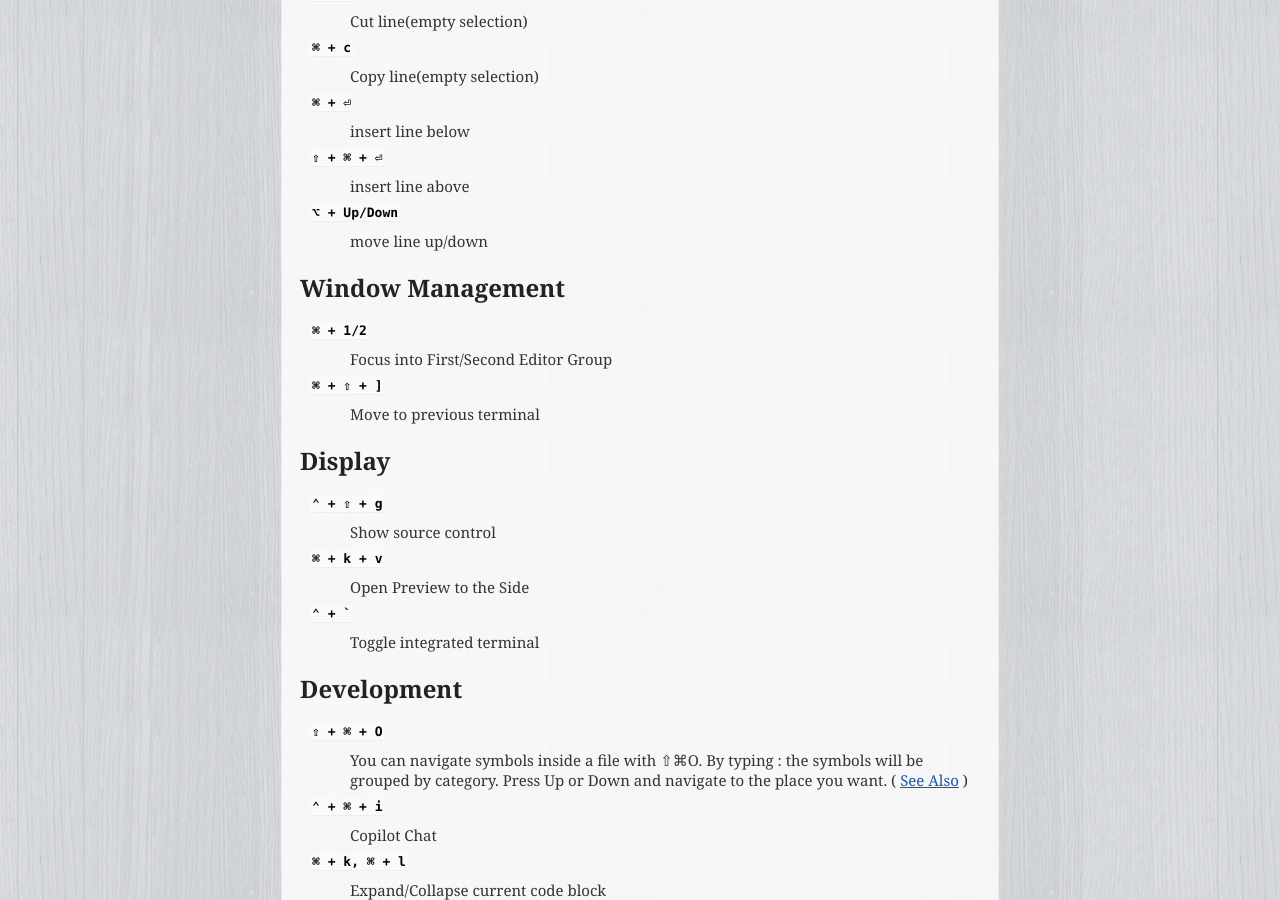
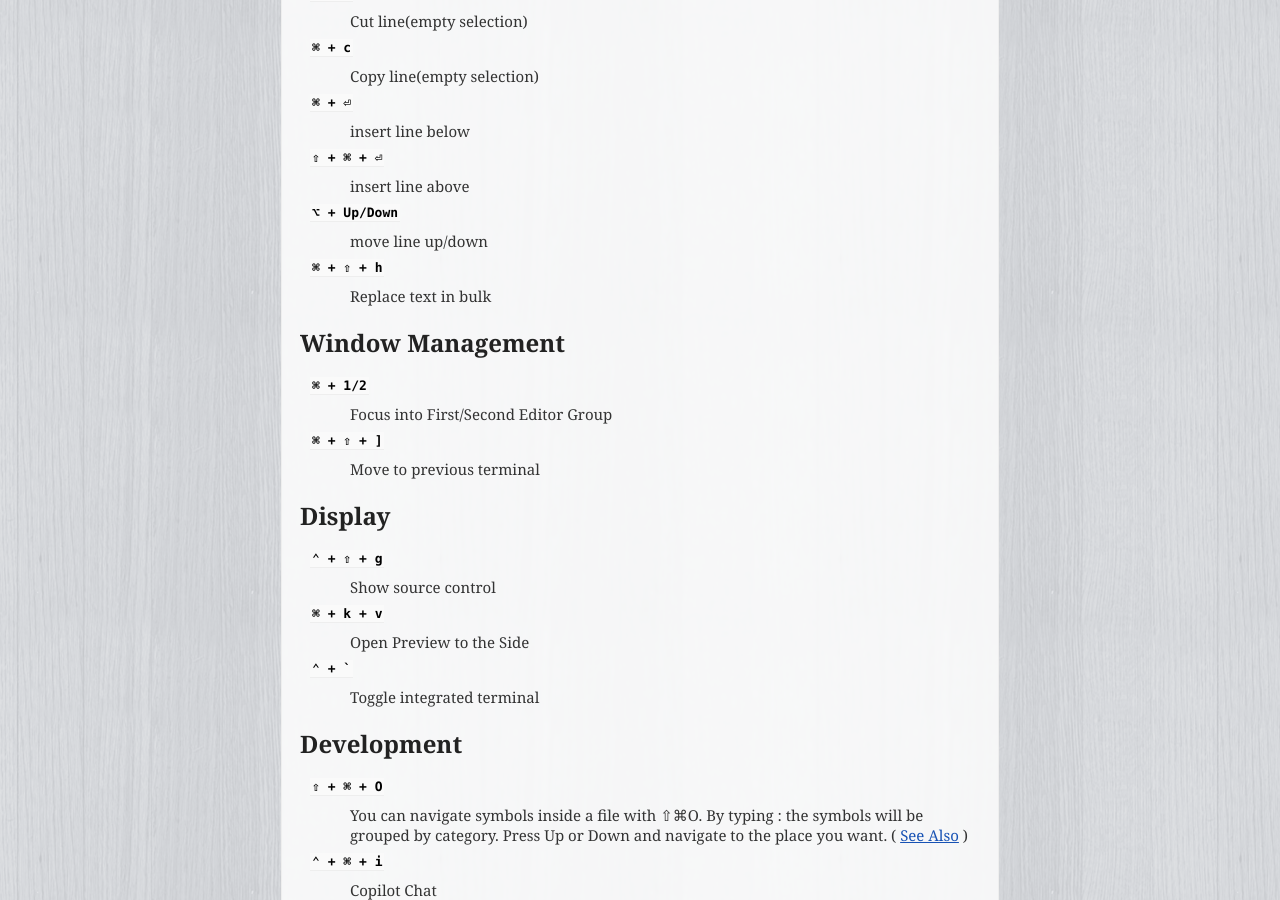
Before and after one commit to uraitakahito/shortcuts, a Sphinx documentation site: the page built from source/vscode.rst, in a window 1280 px wide and 900 px high, scrolled down 986 px. Built offline with Sphinx 7.4.7, drawn with Linux system fonts in a browser that asks for light colours.

Commit message:
Add shortcut for bulk text replacement in VSCode

```diff
--- a/source/vscode.rst
+++ b/source/vscode.rst
@@ -58,6 +58,9 @@ Editing
 
 ``⌥ + Up/Down``
    move line up/down
+
+``⌘ + ⇧ + h``
+   Replace text in bulk
 
 Window Management
 =========================
```
